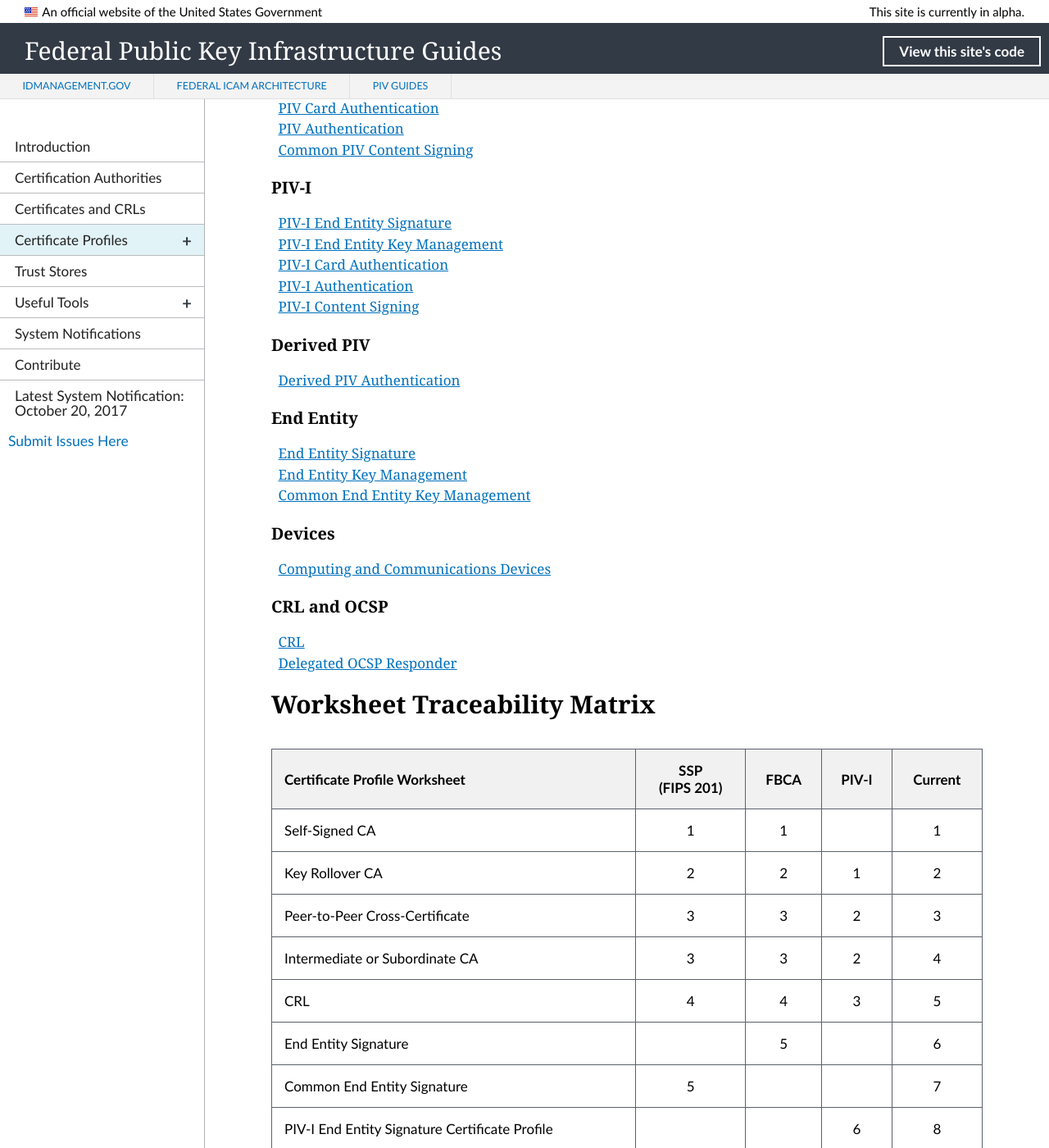
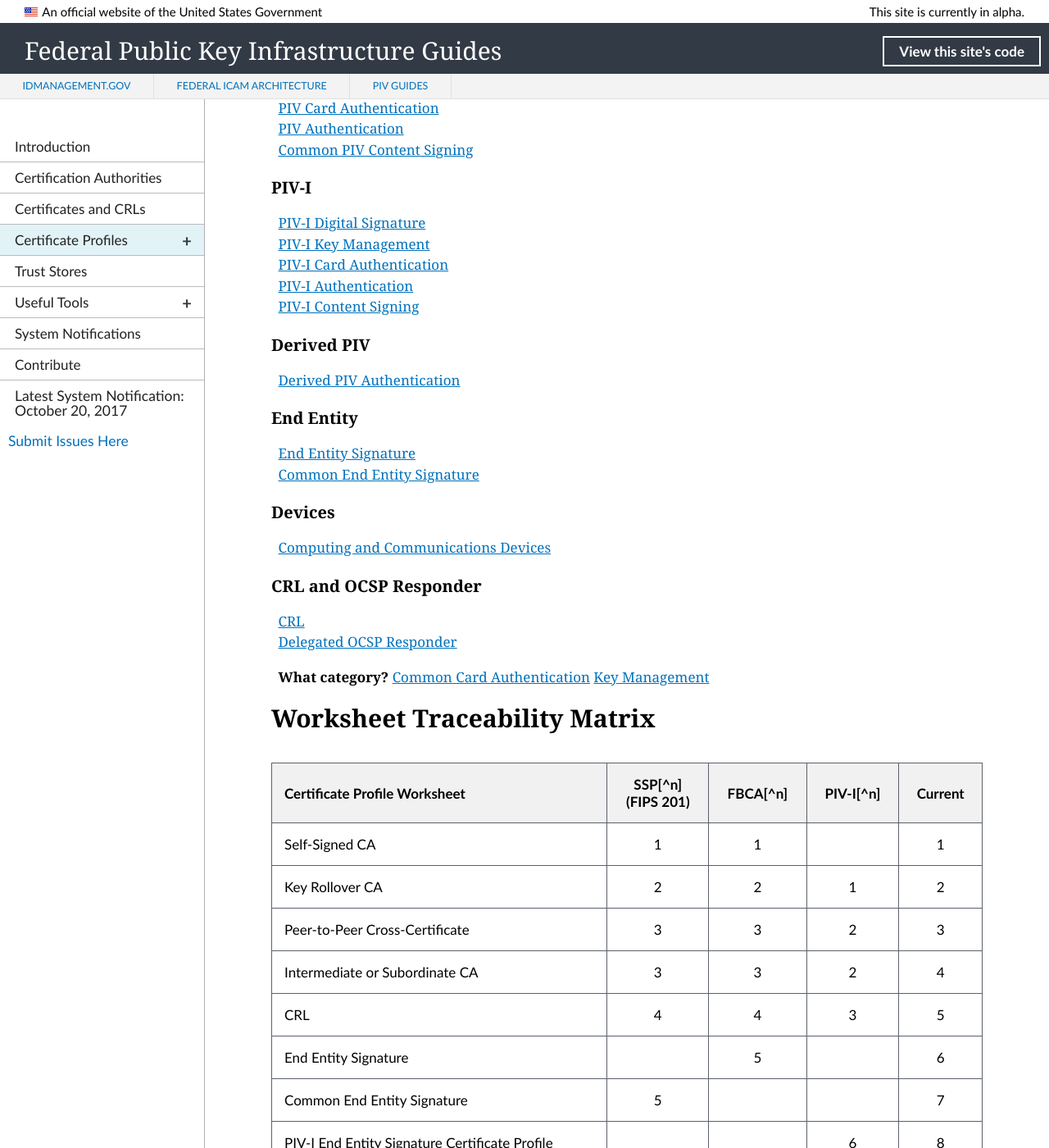
Before and after one commit to GSA/fpki-guides, a Jekyll site: the page built from pages/fpki_certificate_profiles.md, in a window 1280 px wide and 1400 px high, scrolled down 869 px. Shown: the whole window at 82% size. Built offline with Jekyll 4.4.1, drawn with Linux system fonts in a browser that asks for light colours; nearby versions of some CDN libraries; library files that are not in the unit come from our copies; some of the changed text lies outside the part shown.

Commit message:
Update fpki_certificate_profiles.md
Update footnotes

```diff
--- a/pages/fpki_certificate_profiles.md
+++ b/pages/fpki_certificate_profiles.md
@@ -20,7 +20,7 @@
 ### CAs
 
 [Self-Signed CA]({{ site.baseurl }}/profiles/selfsignedca/)<BR>
-[Key Rollover CA]({{ site.baseurl }}/profiles/keyrollover/)<BR>
+[Key Rollover CA]({{ site.baseurl }}/profiles/keyrolloverca/)<BR>
 [Peer-to-Peer Cross-Certificate]({{ site.baseurl }}/profiles/p2pcrosscert/)<BR>
 [Intermediate or Subordinate CA]({{ site.baseurl }}/profiles/intorsubca/)<BR>
 
@@ -32,8 +32,8 @@
 
 ### PIV-I
 
-[PIV-I End Entity Signature]({{ site.baseurl }}/profiles/pivieesign/)<BR>
-[PIV-I End Entity Key Management]({{ site.baseurl }}/profiles/pivieekeymgmt/)<BR>
+[PIV-I Digital Signature]({{ site.baseurl }}/profiles/pividigsign/)<BR>
+[PIV-I Key Management]({{ site.baseurl }}/profiles/pivikeymgmt/)<BR>
 [PIV-I Card Authentication]({{ site.baseurl }}/profiles/pivicardauth/)<BR>
 [PIV-I Authentication]({{ site.baseurl }}/profiles/piviauth/)<BR>
 [PIV-I Content Signing]({{ site.baseurl }}/profiles/pivicontentsign/)<BR>
@@ -44,22 +44,25 @@
 
 ### End Entity
 
-[End Entity Signature]({{ site.baseurl }}/profiles/eesign/)<BR>
-[End Entity Key Management]({{ site.baseurl }}/profiles/eekeymgmt/)<BR>
-[Common End Entity Key Management]({{ site.baseurl }}/profiles/commoneekeymgmt/)<BR>
+[End Entity Signature]({{ site.baseurl }}/profiles/endentitysign/)<BR>
+[Common End Entity Signature]({{ site.baseurl }}/profiles/commonendentitysign/)<BR>
 
 ### Devices
 
 [Computing and Communications Devices]({{ site.baseurl }}/profiles/devices/)
 
-### CRL and OCSP
+### CRL and OCSP Responder
 
 [CRL]({{ site.baseurl }}/profiles/crl/)<BR>
 [Delegated OCSP Responder]({{ site.baseurl }}/profiles/delegatedocsp/)
 
+**What category?**<!--Email to Wendy on 11-20 for her return from leave-->
+[Common Card Authentication]({{ site.baseurl }}/profiles/commoncardauth/)
+[Key Management]({{ site.baseurl }}/profiles/keymgmt/)
+
 ## Worksheet Traceability Matrix
 
-| **Certificate Profile Worksheet**   | **SSP**<BR>**(FIPS 201)**        | **FBCA**     | **PIV-I**     | **Current**   |
+| **Certificate Profile Worksheet**   | **SSP**[^n]<BR>**(FIPS 201)**        | **FBCA[^n]**     | **PIV-I[^n]**     | **Current**   |
 | :----------------------------------  | :------:        | :-----------:      | :-----------:      | :-----------:      |
 | Self-Signed CA                       | 1              | 1            |               | 1             |
 | Key Rollover CA                      | 2              | 2            |  1            | 2             |
@@ -87,4 +90,4 @@
 [^n]RFC 5280, _Internet X.509 Public Key Infrastructure Certificate and Certificate Revocation List (CRL) Profile_, David Cooper, Stefan Santesson, Stephen Farrell, Sharon Boeyen, Russell Housley, and Tim Polk (May 2008).<BR>
 [^n]_X.509 Certificate and Certificate Revocation List (CRL) Extensions Profile for the Shared Service Providers (SSP) Program_, FPKIPA, Shared Service Provider Working Group, July 17, 2017.<BR>
 [^n]_Federal Public Key Infrastructure (PKI) X.509 Certificate and CRL Exensions Profile_, FPKIPA, July 17, 2017.<BR>
-[^n]_X.509 Certificate and Certificate Revocation List (CRL) Extensions Profile for Personal Identity Verification Interoperable (PIV-I) Cards_, FPKIPA, PIV-I Tiger Team, July 17, 2017.<BR>
+[^n]_X.509 Certificate and Certificate Revocation List (CRL) Extensions Profile for Personal Identity Verification Interoperable (PIV-I) Cards_, FPKIPA, PIV-I Tiger Team, July 17, 2017.
```
Also changed, not shown: other parts of pages/fpki_certificate_profiles.md (+1 -1 lines).
